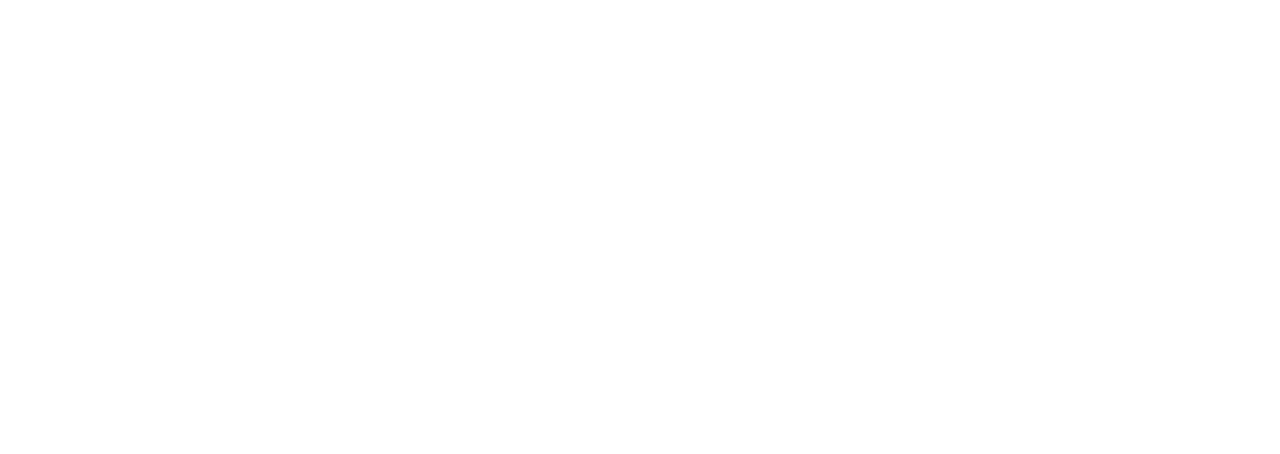
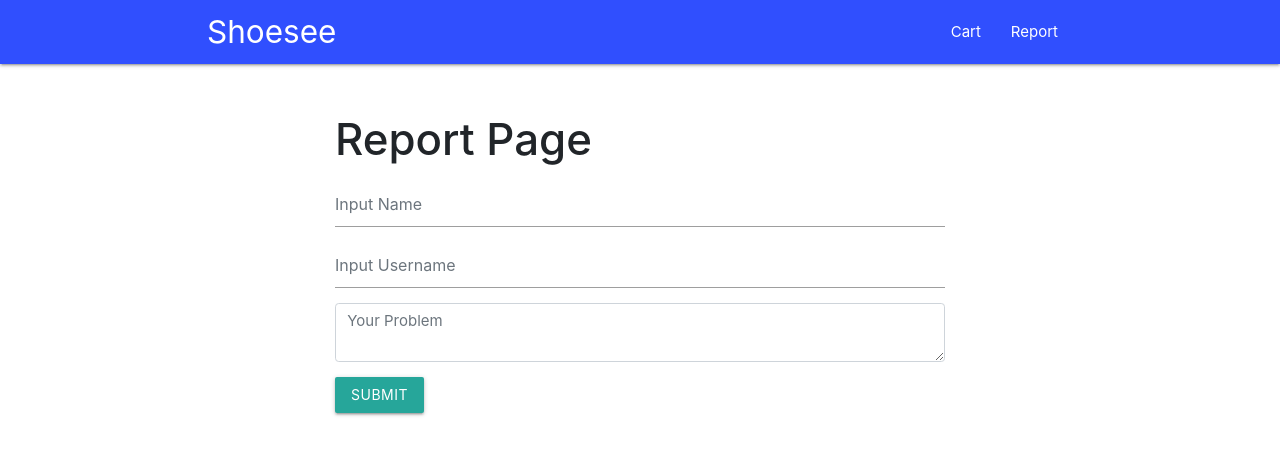
Before and after one commit to irhamrizaldy/react-finale, a React (Create React App) app: page /report in a window 1280 px wide. Shown: the top 454 px of the page. Built offline with nearby package versions, Linux system fonts and the light colour scheme.

Commit message:
report page

```diff
--- /dev/null
+++ b/src/container/Report.js
@@ -0,0 +1,60 @@
+import React, { Component } from 'react'
+import Navbar from './Navbar';
+import firebase from 'firebase';
+import firebaseConfig from '../firebase/config';
+
+class Report extends Component {
+
+    constructor() {
+        super();
+        if (!firebase.apps.length) {
+            firebase.initializeApp(firebaseConfig);
+        }
+        this.state = {
+            fullname: '',
+            username: '',
+            reportText: ''
+        };
+    }
+
+    onChange = (e) => {
+        const state = this.state
+        state[e.target.name] = e.target.value;
+        this.setState(state);
+    }
+
+    onSubmit = (e) => {
+        e.preventDefault();
+
+        const { fullname, username, reportText } = this.state;
+
+        firebase.database().ref("/Report Summary").push().set(this.state);
+        alert('Report Submitted!');
+        this.props.history.push("/")
+    }
+
+    render() {
+        const { fullname, username, reportText } = this.state;
+        return (
+            <div>
+                <Navbar />
+                <br />
+                <form class="col-sm-6 mx-auto" onSubmit={this.onSubmit}>
+                    <h3><strong>Report Page</strong></h3>
+                    <div class="form-group">
+                        <input type="text" class="form-control" id="fullname" name="fullname" value={fullname} onChange={this.onChange} placeholder="Input Name" />
+                    </div>
+                    <div class="form-group">
+                        <input type="text" class="form-control" id="username" name="username" value={username} onChange={this.onChange} placeholder="Input Username" />
+                    </div>
+                    <div class="form-group">
+                        <textarea type="text" class="form-control" id="reportText" name="reportText" value={reportText} onChange={this.onChange} placeholder="Your Problem" />
+                    </div>
+                    <button type="submit" class="btn btn-primary">Submit</button>
+                </form>
+            </div>
+        )
+    }
+}
+
+export default Report;
--- a/src/index.js
+++ b/src/index.js
@@ -7,6 +7,7 @@
 import Admin from './container/Admin';
 import Home from './container/Home';
 import Cart from './container/Cart';
+import Report from './container/Report';
 
 ReactDOM.render(
   <Router>
@@ -14,6 +15,7 @@
       <Route exact path='/' component={App} />
       <Route path='/admin' component={Admin} />
       <Route path='/cart' component={Cart} />
+      <Route path='/report' component={Report} />
     </div>
   </Router>,
   document.getElementById('root')
```
